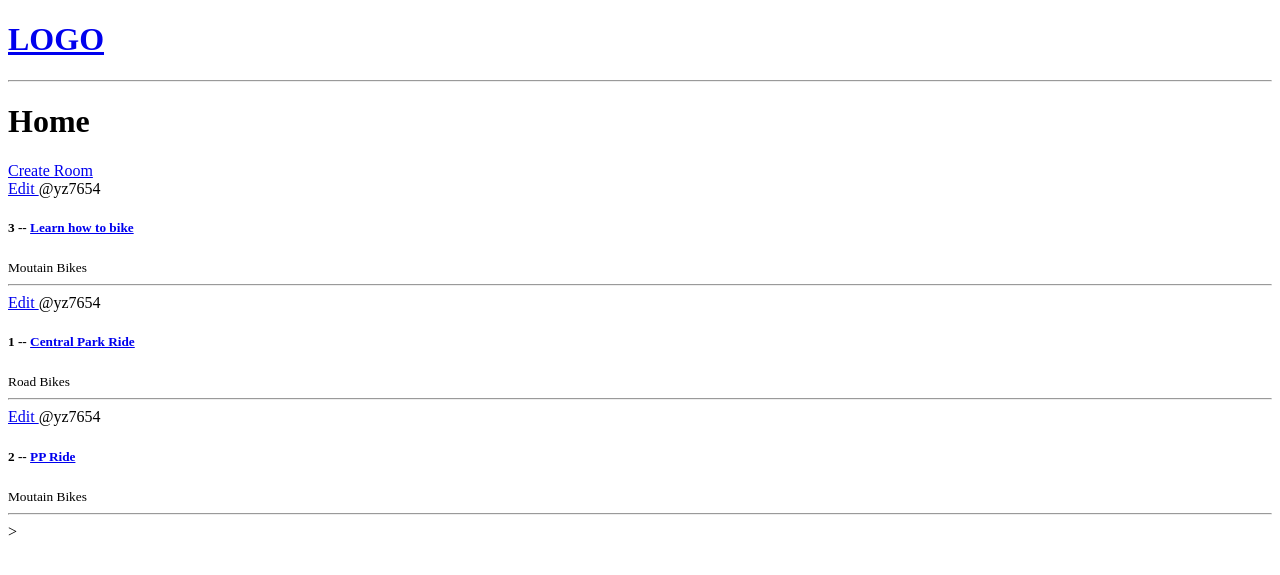
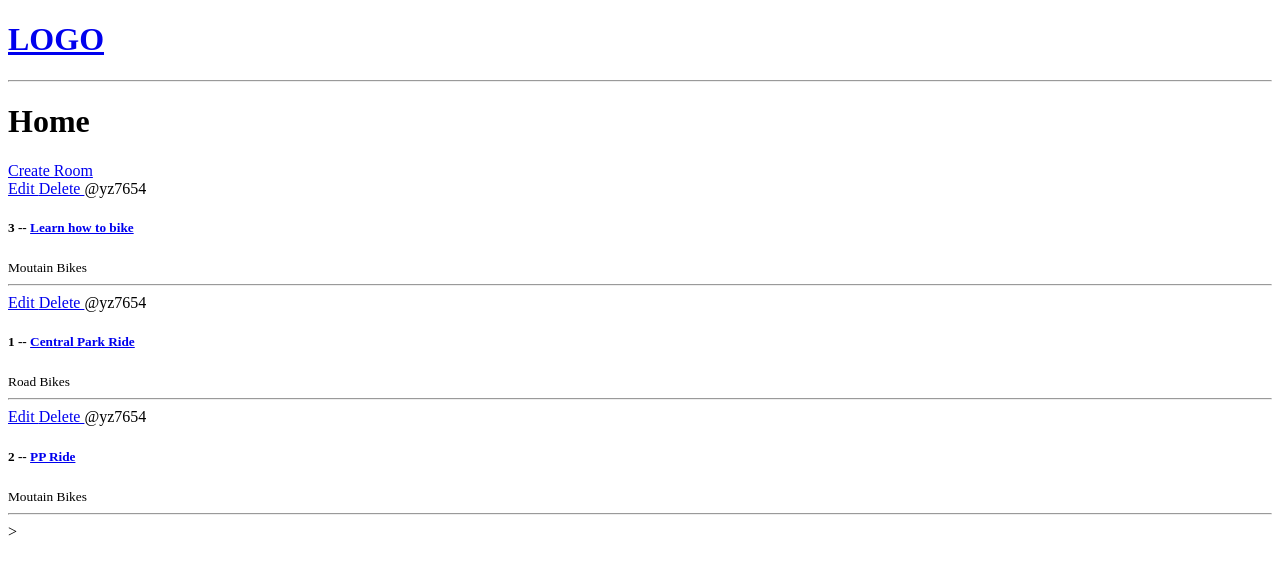
Before and after one commit to yihaozhong/CyclingConnected, a Django app: page / in a window 1280 px wide. Shown: the top 575 px of the page. Run offline with Django 4.2, Linux system fonts and the light colour scheme; data comes from the database, SQL or seed files in the repository.

Commit message:
CRUD - add delete

```diff
--- a/base/templates/base/home.html
+++ b/base/templates/base/home.html
@@ -11,6 +11,7 @@
         {% for room in rooms %}
             <div>
                 <a href="{% url 'update-room' room.id %}"> Edit </a>
+                <a href="{% url 'delete-room' room.id %}"> Delete </a>
                 <span>@{{ room.host.username}}</span>
                 <h5>
                     {{room.id}} -- <a href="{% url 'room' room.id %}">{{room.name}}</a>
--- a/base/urls.py
+++ b/base/urls.py
@@ -8,4 +8,5 @@ urlpatterns = [
 
     path('create-room', views.createRoom, name = "create-room"),
     path('update-room/<str:pk>/', views.updateRoom, name = "update-room"),
+    path('delete-room/<str:pk>/', views.deleteRoom, name = "delete-room"),
 ]
--- a/base/views.py
+++ b/base/views.py
@@ -55,3 +55,10 @@ def updateRoom(request, pk): # pk for primary key
 
     context = {'form': form}
     return render(request, 'base/room_form.html', context)
+
+def deleteRoom(request, pk):
+    room = Room.objects.get(id = pk)
+    if request.method == 'POST':
+        room.delete()
+        return redirect('home')
+    return render(request, 'base/delete.html', {'obj': room})
```
Also changed, not shown: base/templates/base/delete.html (added, +17 -0 lines).
